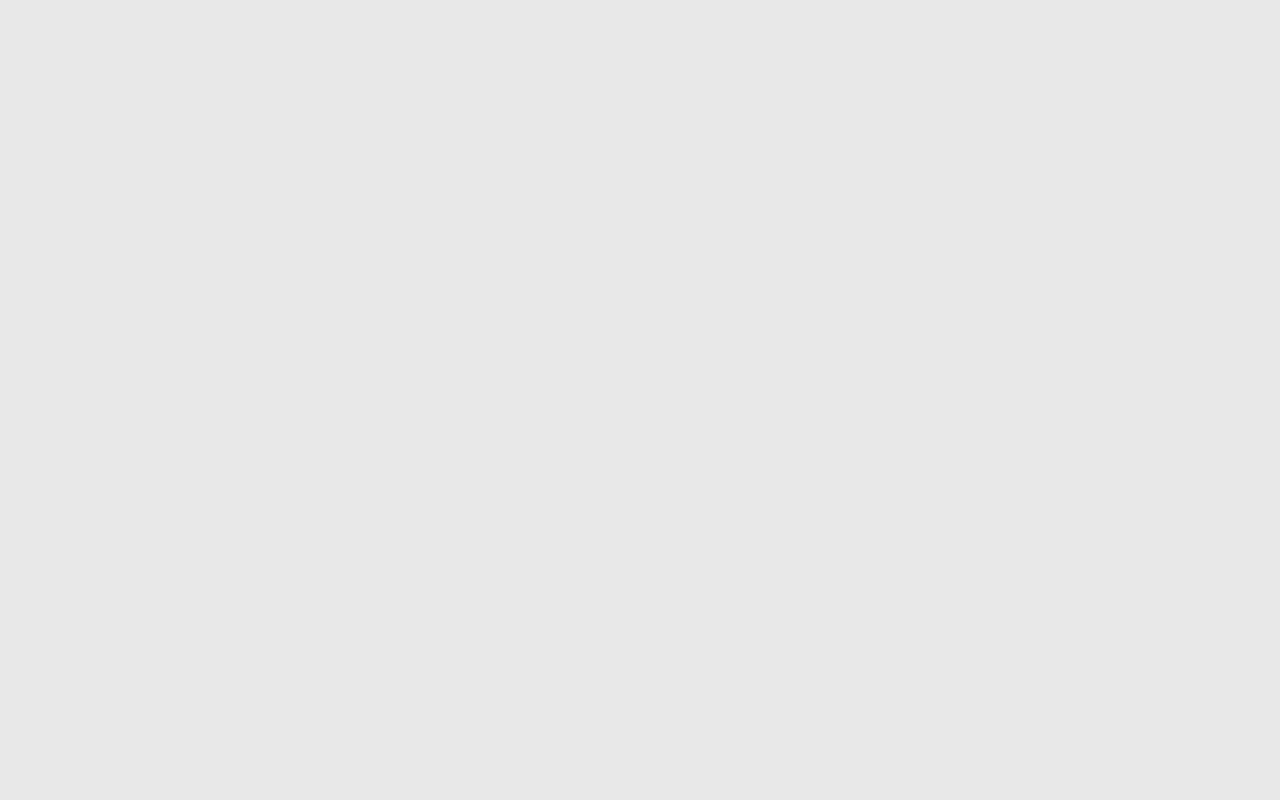
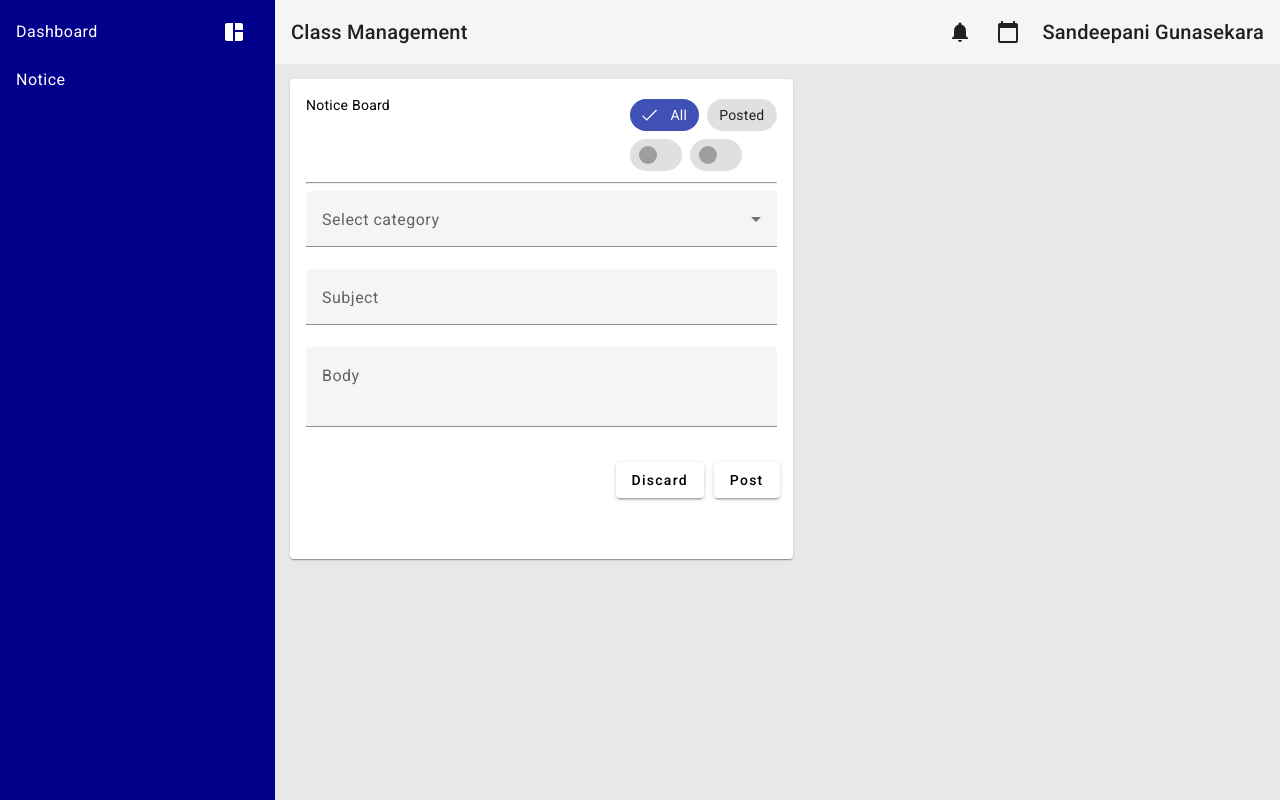
Before and after one commit to codingPentagon/ZoneEd, an Angular app in the folder frontend/: page /notice in a window 1280 px wide. Before the commit this address led to /. Built offline with nearby package versions, Linux system fonts and the light colour scheme; grey boxes are pictures that could not be loaded.

Commit message:
implemented Notice creation

```diff
--- a/frontend/src/app/app-routing.module.ts
+++ b/frontend/src/app/app-routing.module.ts
@@ -2,12 +2,12 @@ import { NgModule } from '@angular/core';
 import { CommonModule } from '@angular/common';
 import { RouterModule, Routes } from "@angular/router";
 
-import { RegStuComponent } from "./reg-stu/reg-stu.component";
 import {NavComponent} from "./shared/nav/nav.component";
+import {NoticeComponent} from "./notice/notice.component";
 
 const routes: Routes = [
   { path: '', component: NavComponent },
-  { path: 'studentreg', component: RegStuComponent }
+  { path: 'notice', component: NoticeComponent }
 ]
 
 @NgModule({
--- /dev/null
+++ b/frontend/src/app/notice/notice.component.css
@@ -0,0 +1,34 @@
+:host{
+  display: flex;
+}
+.content{
+  flex: 1;
+}
+
+mat-card{
+  margin: 15px;
+  width: 50%;
+  height: 60%;
+
+}
+#Head{
+  text-align: right;
+
+}
+.spacer{
+  flex: 1 1 auto;
+}
+
+mat-chip-listbox{
+  display: block;
+}
+mat-form-field{
+  display: block;
+}
+textarea{
+  resize: none;
+  height: 60px;
+}
+button{
+  margin: 5px;
+}
--- /dev/null
+++ b/frontend/src/app/notice/notice.component.html
@@ -0,0 +1,58 @@
+<app-nav></app-nav>
+<div class="content">
+  <app-header></app-header>
+  <mat-card>
+    <mat-card-header>
+      Notice Board
+      <span class="spacer"></span>
+        <div class="header-actions">
+          <mat-chip-listbox>
+            <mat-chip-option selected>All</mat-chip-option>
+            <mat-chip-option>Posted</mat-chip-option>
+          </mat-chip-listbox>
+          <mat-chip-listbox>
+            <mat-chip-option>
+              <img matChipAvatar src="https://cdn-icons-png.flaticon.com/128/565/565491.png">
+            </mat-chip-option>
+            <mat-chip-option>
+              <img matChipAvatar src="https://cdn-icons-png.flaticon.com/128/8173/8173351.png">
+            </mat-chip-option>
+          </mat-chip-listbox>
+
+        </div>
+
+    </mat-card-header>
+    <mat-card-content>
+      <hr>
+      <form>
+        <mat-form-field>
+          <mat-label>Select category</mat-label>
+          <mat-select multiple>
+            <mat-option *ngFor="let category of categories" [value]="category.value">
+              {{category.viewValue}}
+            </mat-option>
+          </mat-select>
+        </mat-form-field>
+        <mat-form-field>
+          <mat-label>
+           Subject
+          </mat-label>
+          <input matInput >
+        </mat-form-field>
+        <mat-form-field class="body">
+          <mat-label>
+            Body
+          </mat-label>
+          <textarea matInput></textarea>
+        </mat-form-field>
+      </form>
+
+    </mat-card-content>
+
+    <mat-card-actions align="end">
+      <button mat-raised-button>Discard</button>
+      <button mat-raised-button>Post</button>
+    </mat-card-actions>
+
+  </mat-card>
+</div>
--- /dev/null
+++ b/frontend/src/app/notice/notice.component.ts
@@ -0,0 +1,14 @@
+import { Component } from '@angular/core';
+
+@Component({
+  selector: 'app-notice',
+  templateUrl: './notice.component.html',
+  styleUrls: ['./notice.component.css']
+})
+export class NoticeComponent {
+  categories = [
+    {viewValue:"Teachers", value:"teacher"},
+    {viewValue:"Parents", value:"parent"},
+    {viewValue:"Students", value:"student"}
+  ];
+}
--- a/frontend/src/app/reg-stu/reg-stu.component.css
+++ /dev/null
@@ -1,7 +0,0 @@
-:host{
-  display: flex;
-}
-
-.content{
-  flex: 1;
-}
--- a/frontend/src/app/reg-stu/reg-stu.component.html
+++ /dev/null
@@ -1,10 +0,0 @@
-<app-nav [links]="navLinks"></app-nav>
-<div class="content">
-  <app-header></app-header>
-  <div class="workspace">
-    <mat-form-field>
-      <mat-label>sxnkix</mat-label>
-      <input matInput placeholder="dcsd">
-    </mat-form-field>
-  </div>
-</div>
--- a/frontend/src/app/reg-stu/reg-stu.component.ts
+++ /dev/null
@@ -1,12 +0,0 @@
-import { Component } from '@angular/core';
-
-@Component({
-  selector: 'app-reg-stu',
-  templateUrl: './reg-stu.component.html',
-  styleUrls: ['./reg-stu.component.css']
-})
-export class RegStuComponent {
-  navLinks:any[] = [
-    {path:'/studentreg', value:'Student Registration', icon:'person_add'}
-  ];
-}
--- a/frontend/src/app/shared/nav/nav.component.html
+++ b/frontend/src/app/shared/nav/nav.component.html
@@ -1,7 +1,7 @@
 <mat-sidenav-container>
   <mat-sidenav opened disableClose mode="side">
     <mat-nav-list>
-      <mat-list-item *ngFor="let link of links" routerLink="link.path">
+      <mat-list-item *ngFor="let link of links" [routerLink]="link.path">
         <a matListItemTitle>{{link.value}}</a>
         <button matListItemMeta mat-icon-button>
           <mat-icon>{{link.icon}}</mat-icon>
--- a/frontend/src/app/shared/nav/nav.component.ts
+++ b/frontend/src/app/shared/nav/nav.component.ts
@@ -7,5 +7,8 @@ import {Component, Input} from '@angular/core';
 })
 export class NavComponent {
 
-  @Input() links: any[] = [];
+  links = [
+    {path: '', value:'Dashboard', icon:'space_dashboard'},
+    {path:'/notice', value:'Notice', icon:'notice'}
+  ];
 }
```
Also changed, not shown: frontend/src/app/app.module.ts (+11 -3 lines), 1 other file (tests, documents, lock files or other folders).
